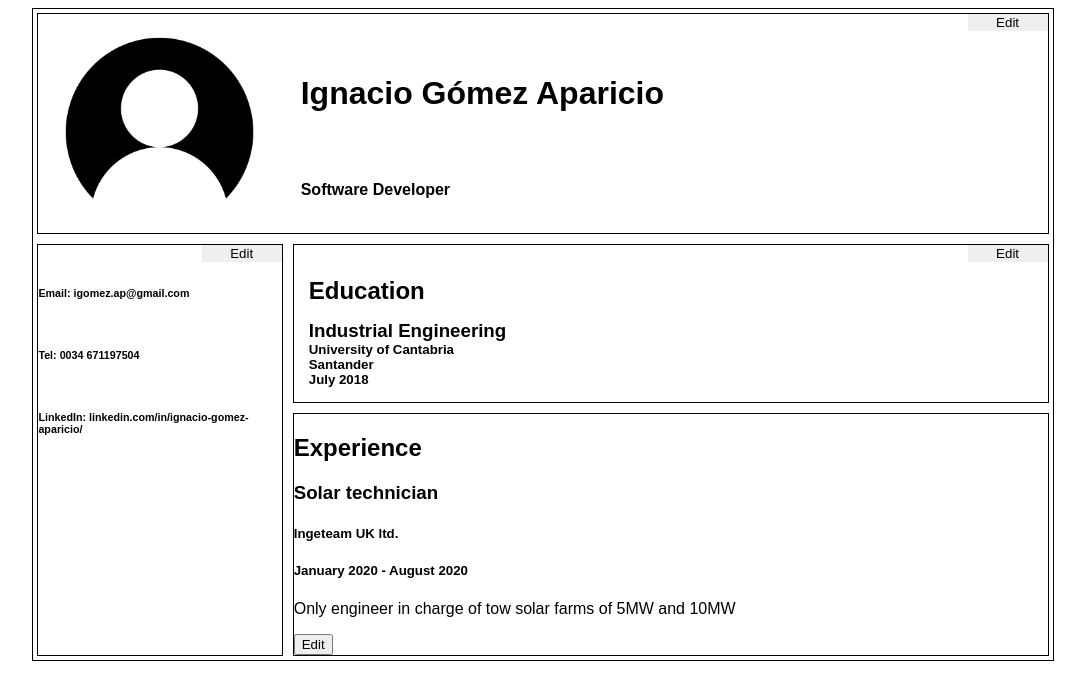
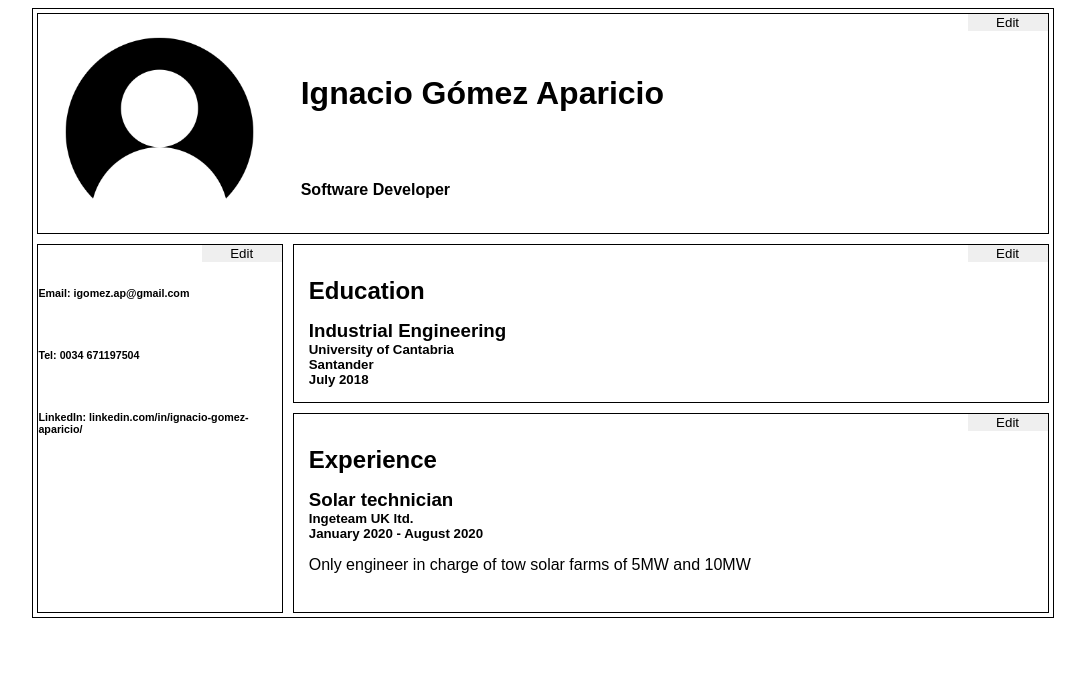
Before and after one commit to ngomezap/resume-maker, a React (Create React App) app: page / in a window 1280 px wide. Shown: the top 700 px of the page, without its empty margins (97-1182 px from the left). Built offline with nearby package versions, Linux system fonts and the light colour scheme.

Commit message:
Add initial style to Experience section

```diff
--- a/package.json
+++ b/package.json
@@ -6,6 +6,7 @@
     "@testing-library/jest-dom": "^5.16.5",
     "@testing-library/react": "^13.3.0",
     "@testing-library/user-event": "^13.5.0",
+    "moment": "^2.29.4",
     "react": "^18.2.0",
     "react-dom": "^18.2.0",
     "react-scripts": "5.0.1",
@@ -34,5 +35,8 @@
       "last 1 firefox version",
       "last 1 safari version"
     ]
+  },
+  "devDependencies": {
+    "@mui/x-date-pickers": "^5.0.0-beta.5"
   }
 }
--- a/src/components/Experience.js
+++ b/src/components/Experience.js
@@ -1,5 +1,7 @@
 import React from "react";
-import '../styles/Experience.css'
+import '../styles/Experience.css';
+
+
 
 export class Experience extends React.Component{
 
@@ -25,11 +27,11 @@ export class Experience extends React.Component{
 
     onSubmitButton(e){
         e.preventDefault();
-        const position = e.target.parentNode.querySelector('#inputPosition').value;
-        const company = e.target.parentNode.querySelector('#inputCompany').value;
-        const initialDate = e.target.parentNode.querySelector('#inputIniDate').value;
-        const endDate = e.target.parentNode.querySelector('#inputEndDate').value;
-        const description = e.target.parentNode.querySelector('#inputDescription').value;
+        const position = e.target.parentNode.querySelector('.inputExpPos').value;
+        const company = e.target.parentNode.querySelector('.inputExpCom').value;
+        const initialDate = e.target.parentNode.querySelector('.expDateIpt').querySelector(".inputExpIniDate").value;
+        const endDate = e.target.parentNode.querySelector('.expDateIpt').querySelector(".inputExpEndDate").value;
+        const description = e.target.parentNode.querySelector('.inputExpDesc').value;
 
         this.setState({
             position: position,
@@ -50,26 +52,26 @@ export class Experience extends React.Component{
         if(this.state.editMode === 'off'){
             toRender.push(
                 <div>
+                    <button id='editExpBtn' onClick={this.onEditButton}>Edit</button>
                     <h1>Experience</h1>
-                    <h3>{position}</h3>
-                    <h5>{company}</h5>
-                    <h5>{initialDate} - {endDate}</h5>
-                    <p>{description}</p>
-                    <button id='editExpBtn' onClick={this.onEditButton}>Edit</button>
+                    <h3 className="expPos">{position}</h3>
+                    <h5 className="expCom">{company}</h5>
+                    <h5 className="expDate">{initialDate} - {endDate}</h5>
+                    <p className="expDesc">{description}</p>
                 </div>
             )
         }else{
             toRender.push(
                 <div>
-                    <form>
-                        <input id='inputPosition' type='text' defaultValue={position}/>
-                        <input id='inputCompany' type='text' defaultValue={company}/>
-                        <input id='inputIniDate' type='text' defaultValue={initialDate}/>
-                        <input id='inputEndDate' type='text' defaultValue={endDate}/>
-                        <input id='inputDescription' type='text' defaultValue={description}/>
-
-                        <button id='submitExpBtn' type='submit' onClick={this.onSubmitButton}>Submit</button>
-                    </form>
+                    <button id='submitExpBtn' type='submit' onClick={this.onSubmitButton}>Submit</button>
+                    <h1>Experience</h1>
+                    <input className='inputExpPos' type='text' defaultValue={position}/>
+                    <input className='inputExpCom' type='text' defaultValue={company}/>
+                    <div class="expDateIpt">
+                        <input className='inputExpIniDate' type='month' defaultValue={initialDate}/>
+                        <input className='inputExpEndDate' type='month' defaultValue={endDate}/>
+                    </div>
+                    <textarea className='inputExpDesc' defaultValue={description}/>
                 </div>
             )
         }
--- a/src/components/Header.js
+++ b/src/components/Header.js
@@ -25,7 +25,7 @@ export class Header extends React.Component{
     onSubmitButton(e){
         e.preventDefault();
         const name = e.target.parentNode.querySelector('#inputName').value;
-        const position = e.target.parentNode.querySelector('#inputPosition').value;
+        const position = e.target.parentNode.querySelector('#inputPosHead').value;
 
         this.setState({
             name: name,
@@ -53,7 +53,7 @@ export class Header extends React.Component{
                     <button id='submitHeadBtn' type='submit' onClick={this.onSubmitButton}>Submit</button>
                     <img id='profilePic' src={imgSrc} alt='profile_pic'/>
                     <input id='inputName' type='text' defaultValue={name} autoFocus/>
-                    <input id='inputPosition' type='text' defaultValue={position}/>
+                    <input id='inputPosHead' type='text' defaultValue={position}/>
 
                 </div>
             )
--- a/src/styles/Education.css
+++ b/src/styles/Education.css
@@ -31,10 +31,11 @@
 }
 
 
-/*Match input style with */
+/*Match input style with the preview mode*/
 
 #education input[type="text"]{
     margin-left: 2%;
+    margin-right: 3%;
 }
 
 
--- a/src/styles/Experience.css
+++ b/src/styles/Experience.css
@@ -3,3 +3,82 @@
 #experience{
     border: 1px black solid;
 }
+
+#experience > div{
+    display: flex;
+    flex-direction: column;
+    padding-bottom: 5%;
+    justify-items: center;
+}
+
+#experience button{
+    margin-left: auto;
+    border: none;
+    width: 6em;
+}
+
+#experience h1{
+    margin: 2%;
+}
+
+.expPos{
+    margin: 0;
+    margin-left: 2%;
+}
+
+.expCom, .expDate{
+    margin: 0;
+    margin-left: 2%;
+}
+
+.expDesc{
+    margin: 0;
+    margin-left: 2%;
+    margin-top: 2%;
+}
+
+/*Match input style with the preview mode*/
+
+
+#experience input, textarea{
+    margin-left: 2%;
+    margin-right: 3%;
+}
+
+.inputExpPos{
+    font-family: arial;
+    font-weight: bold;
+    font-size: 18.72px;
+    padding: 0;
+    border: 1px black solid;
+}
+
+.inputExpCom{
+    font-family: arial;
+    font-weight: bold;
+    font-size: 13.28px;
+    padding: 0;
+    border: 1px black solid;
+}
+
+
+.inputExpIniDate, .inputExpEndDate{
+    font-family: arial;
+    font-weight: bold;
+    font-size: 13.28px;
+    padding: 0;
+    border: 1px black solid;
+}
+
+.inputExpDesc{
+    margin-top: 2%;
+    font-family: arial;
+    font-size: 16px;
+    padding: 0;
+    border: 1px black solid;
+    height: 6em;
+}
+
+textarea{
+
+}
--- a/src/styles/Header.css
+++ b/src/styles/Header.css
@@ -33,7 +33,7 @@
     align-self: center;
 }
 
-#positionHeader, #inputPosition{
+#positionHeader, #inputPosHead{
     grid-column: 2 / span 11;
     grid-row: 3;
     align-self: center;
@@ -62,7 +62,7 @@
     overflow-x: hidden;
 }
 
-#inputPosition{
+#inputPosHead{
     padding: 0;
     border: 1px black solid;
     font-size: 16px;
```
Also changed, not shown: 1 other file (tests, documents, lock files or other folders).
